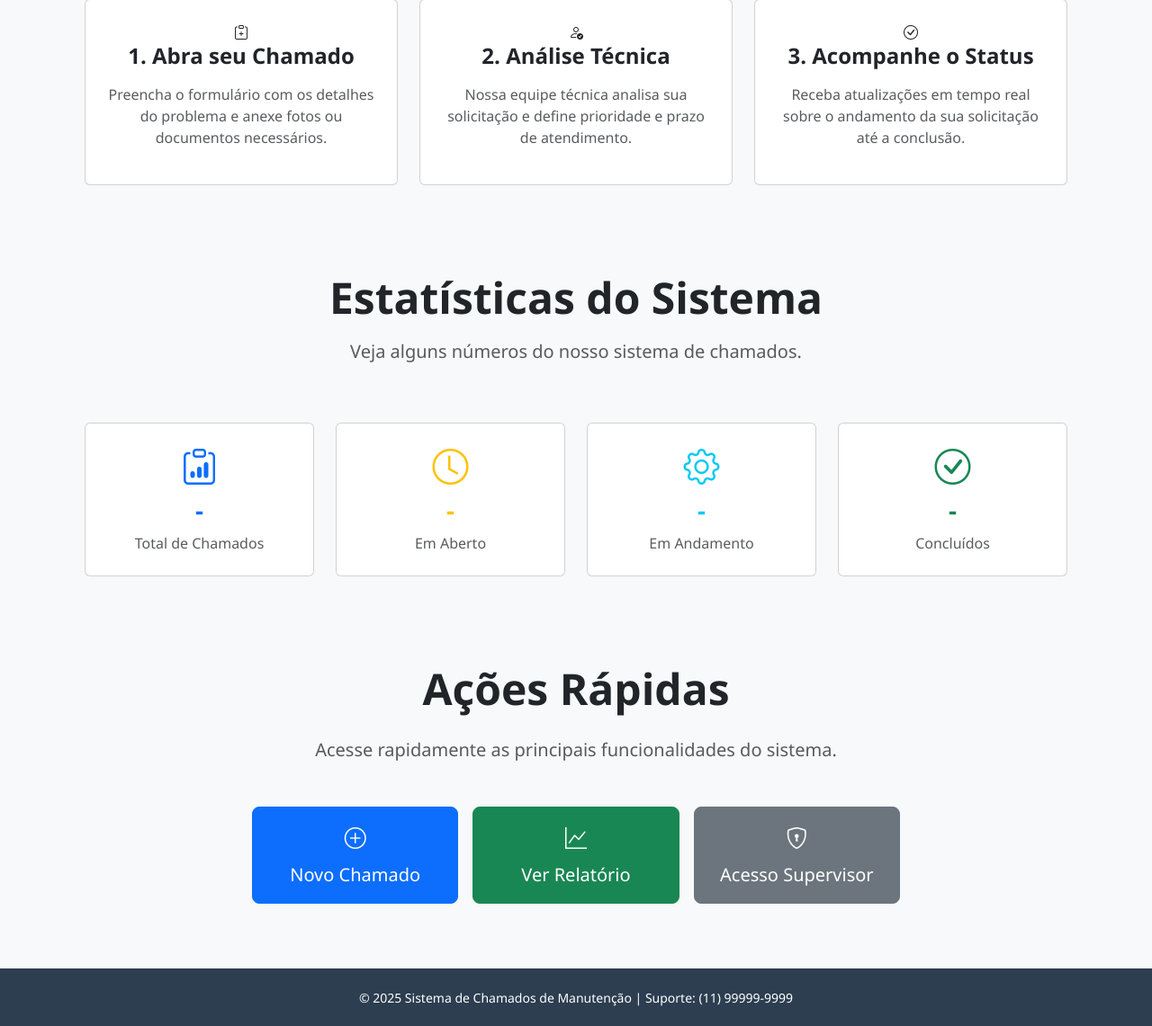
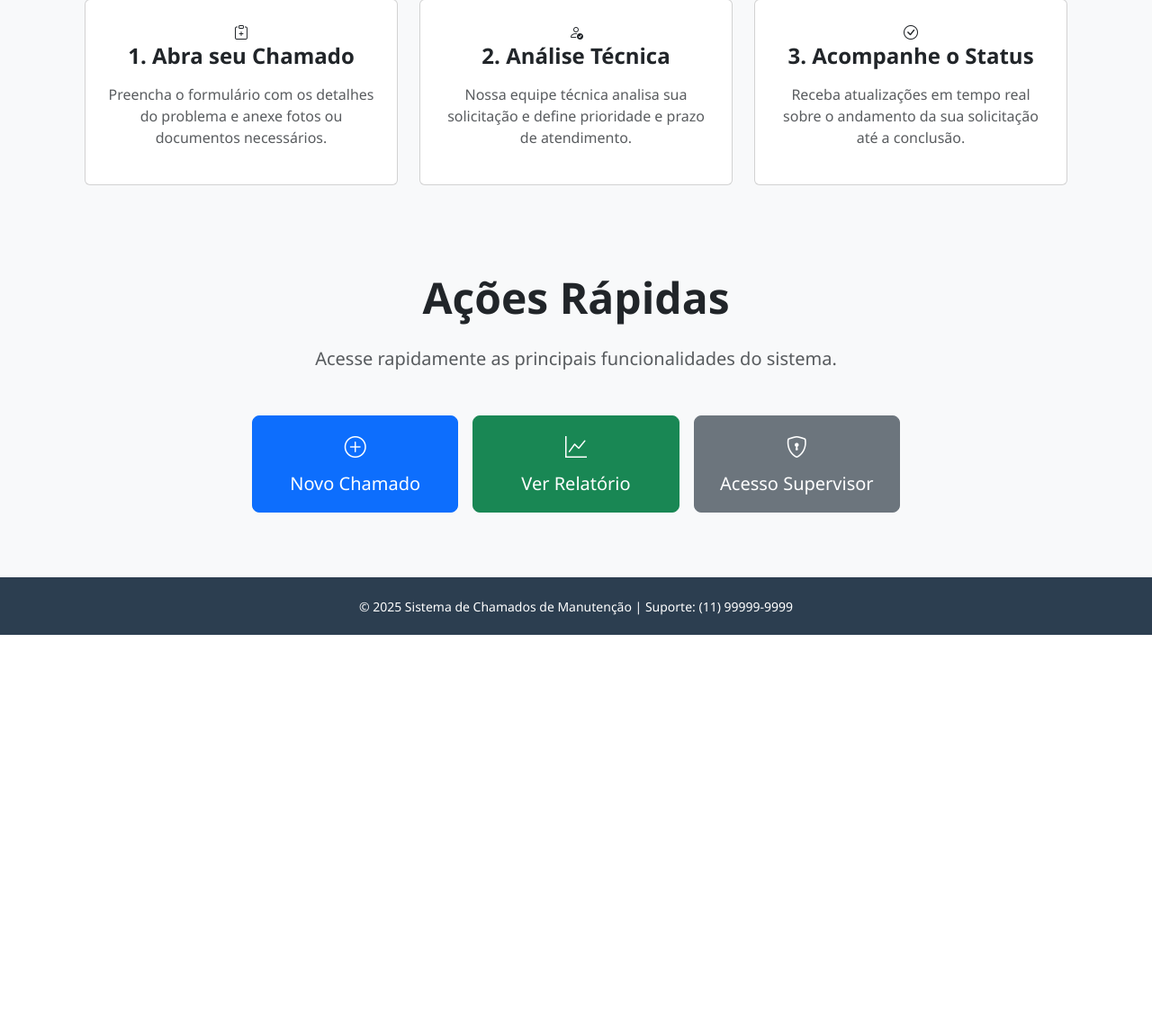
Before and after one commit to MarceloGomesFollow/APPManutencaoNEW, a Flask app: page /chamados/ in a window 1280 px wide. Shown: the part 714-1855 px from the top of the page at 90% size. After the commit the page ends 1420 px from the top, so only its background shows below. Run offline with Flask 3, Linux system fonts and the light colour scheme; data that the repository does not hold is empty; parts of the project's set-up code (start-up, migrations or seed data) failed here and were passed over.

Commit message:
fix: pagina inicial  - removendo estatisticas

```diff
--- a/src/templates/index.html
+++ b/src/templates/index.html
@@ -86,60 +86,60 @@
 </section>
 
 <!-- Statistics Section -->
-<section class="py-5 bg-light">
-    <div class="container">
-        <div class="row text-center">
-            <div class="col-lg-8 mx-auto mb-5">
-                <h2 class="display-5 fw-bold mb-3">Estatísticas do Sistema</h2>
-                <p class="lead text-muted">
-                    Veja alguns números do nosso sistema de chamados.
-                </p>
-            </div>
-        </div>
+<!--<section class="py-5 bg-light">-->
+<!--    <div class="container">-->
+<!--        <div class="row text-center">-->
+<!--            <div class="col-lg-8 mx-auto mb-5">-->
+<!--                <h2 class="display-5 fw-bold mb-3">Estatísticas do Sistema</h2>-->
+<!--                <p class="lead text-muted">-->
+<!--                    Veja alguns números do nosso sistema de chamados.-->
+<!--                </p>-->
+<!--            </div>-->
+<!--        </div>-->
 
-        <div class="row g-4">
-            <div class="col-md-3">
-                <div class="card text-center p-4">
-                    <div class="display-6 fw-bold text-primary mb-2">
-                        <i class="bi bi-clipboard-data"></i>
-                    </div>
-                    <h3 class="fw-bold text-primary" id="total-chamados">-</h3>
-                    <p class="text-muted mb-0">Total de Chamados</p>
-                </div>
-            </div>
+<!--        <div class="row g-4">-->
+<!--            <div class="col-md-3">-->
+<!--                <div class="card text-center p-4">-->
+<!--                    <div class="display-6 fw-bold text-primary mb-2">-->
+<!--                        <i class="bi bi-clipboard-data"></i>-->
+<!--                    </div>-->
+<!--                    <h3 class="fw-bold text-primary" id="total-chamados">-</h3>-->
+<!--                    <p class="text-muted mb-0">Total de Chamados</p>-->
+<!--                </div>-->
+<!--            </div>-->
 
-            <div class="col-md-3">
-                <div class="card text-center p-4">
-                    <div class="display-6 fw-bold text-warning mb-2">
-                        <i class="bi bi-clock"></i>
-                    </div>
-                    <h3 class="fw-bold text-warning" id="chamados-abertos">-</h3>
-                    <p class="text-muted mb-0">Em Aberto</p>
-                </div>
-            </div>
+<!--            <div class="col-md-3">-->
+<!--                <div class="card text-center p-4">-->
+<!--                    <div class="display-6 fw-bold text-warning mb-2">-->
+<!--                        <i class="bi bi-clock"></i>-->
+<!--                    </div>-->
+<!--                    <h3 class="fw-bold text-warning" id="chamados-abertos">-</h3>-->
+<!--                    <p class="text-muted mb-0">Em Aberto</p>-->
+<!--                </div>-->
+<!--            </div>-->
 
-            <div class="col-md-3">
-                <div class="card text-center p-4">
-                    <div class="display-6 fw-bold text-info mb-2">
-                        <i class="bi bi-gear"></i>
-                    </div>
-                    <h3 class="fw-bold text-info" id="chamados-andamento">-</h3>
-                    <p class="text-muted mb-0">Em Andamento</p>
-                </div>
-            </div>
+<!--            <div class="col-md-3">-->
+<!--                <div class="card text-center p-4">-->
+<!--                    <div class="display-6 fw-bold text-info mb-2">-->
+<!--                        <i class="bi bi-gear"></i>-->
+<!--                    </div>-->
+<!--                    <h3 class="fw-bold text-info" id="chamados-andamento">-</h3>-->
+<!--                    <p class="text-muted mb-0">Em Andamento</p>-->
+<!--                </div>-->
+<!--            </div>-->
 
-            <div class="col-md-3">
-                <div class="card text-center p-4">
-                    <div class="display-6 fw-bold text-success mb-2">
-                        <i class="bi bi-check-circle"></i>
-                    </div>
-                    <h3 class="fw-bold text-success" id="chamados-concluidos">-</h3>
-                    <p class="text-muted mb-0">Concluídos</p>
-                </div>
-            </div>
-        </div>
-    </div>
-</section>
+<!--            <div class="col-md-3">-->
+<!--                <div class="card text-center p-4">-->
+<!--                    <div class="display-6 fw-bold text-success mb-2">-->
+<!--                        <i class="bi bi-check-circle"></i>-->
+<!--                    </div>-->
+<!--                    <h3 class="fw-bold text-success" id="chamados-concluidos">-</h3>-->
+<!--                    <p class="text-muted mb-0">Concluídos</p>-->
+<!--                </div>-->
+<!--            </div>-->
+<!--        </div>-->
+<!--    </div>-->
+<!--</section>-->
 
 <!-- Quick Actions Section -->
 <section class="py-5">
```
